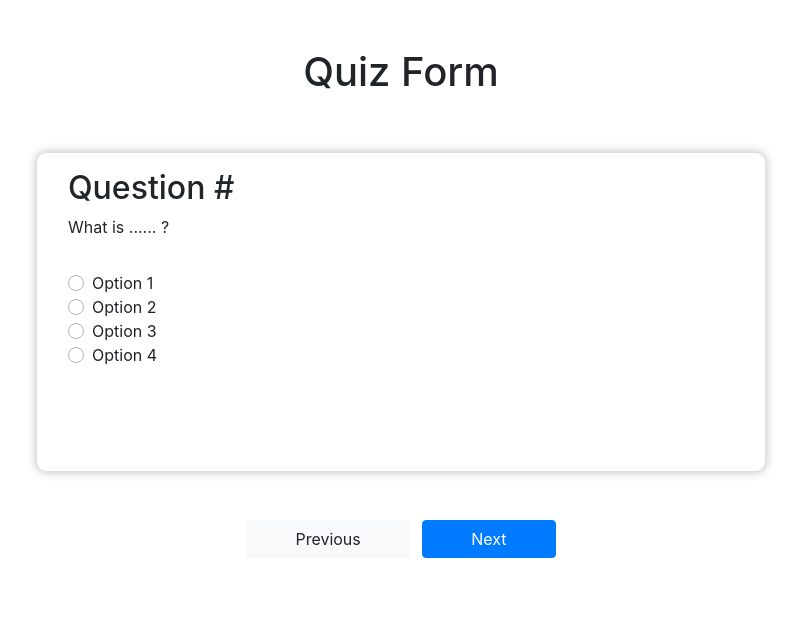
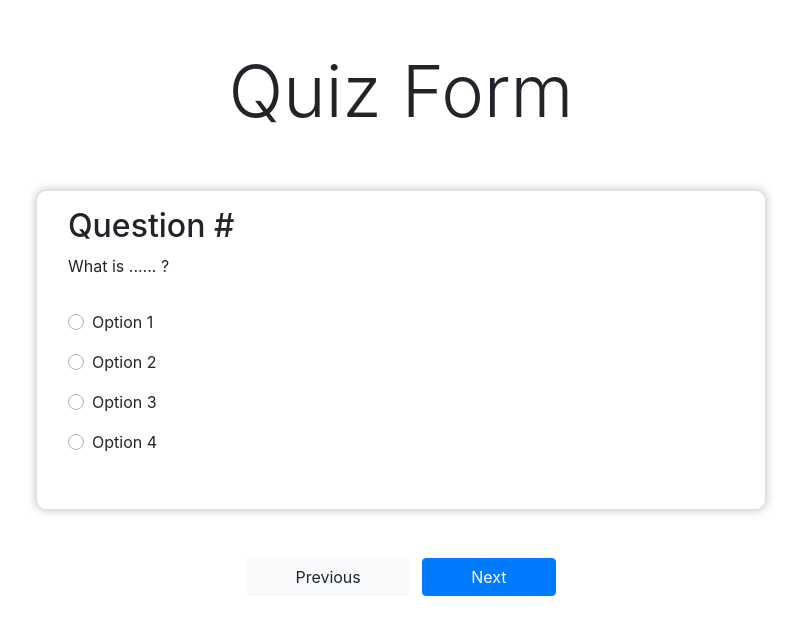
Before and after one commit to HaarshR/awd-quiz-form, a plain HTML site: page index.html in a window 1280 px wide. Shown: the whole page, without its empty margins (239-1040 px from the left). Drawn offline with nearby package versions, Linux system fonts and the light colour scheme.

Commit message:
Changed styling

```diff
--- a/index.html
+++ b/index.html
@@ -16,7 +16,7 @@
     <div class="container">
       <div class="row my-5">
         <div class="col-12 text-center">
-          <h1>Quiz Form</h1>
+          <h1 class="display-3">Quiz Form</h1>
         </div>
       </div>
       <div class="row my-5">
@@ -34,7 +34,7 @@
                 <div class="col-12">
                   <div class="form">
                     <div class="form-group">
-                      <div class="custom-control custom-radio">
+                      <div class="custom-control custom-radio pb-3">
                         <input
                           type="radio"
                           id="option1"
@@ -45,7 +45,7 @@
                           Option 1
                         </label>
                       </div>
-                      <div class="custom-control custom-radio">
+                      <div class="custom-control custom-radio pb-3">
                         <input
                           type="radio"
                           id="option2"
@@ -56,7 +56,7 @@
                           Option 2
                         </label>
                       </div>
-                      <div class="custom-control custom-radio">
+                      <div class="custom-control custom-radio pb-3">
                         <input
                           type="radio"
                           id="option3"
@@ -67,7 +67,7 @@
                           Option 3
                         </label>
                       </div>
-                      <div class="custom-control custom-radio">
+                      <div class="custom-control custom-radio pb-3">
                         <input type="radio" id="option4" name=answer"
                         class="custom-control-input" />
                         <label class="custom-control-label" for="option4">
```
